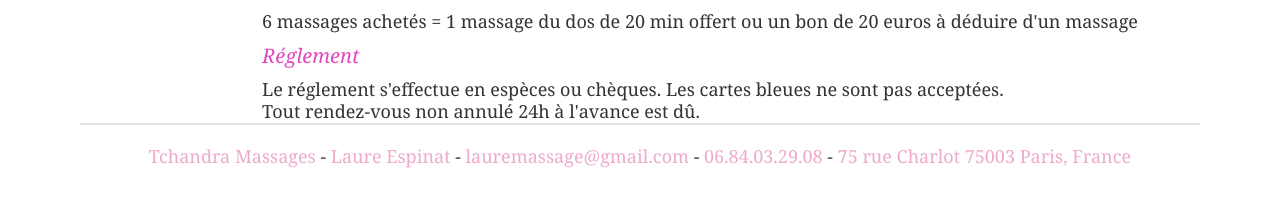
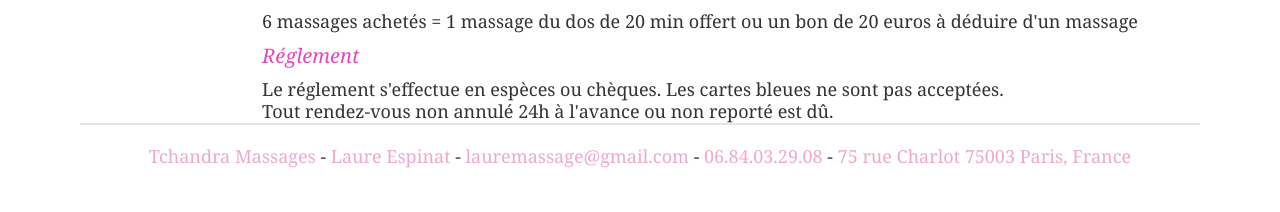
Before and after one commit to enrjphabricator/tchandra, a Jekyll site: the page built from _posts/2013-01-01-tarif.html, in a window 1280 px wide. Shown: the part 1113-1325 px from the top of the page. Built offline with Jekyll 4.4.1, drawn with Linux system fonts in a browser that asks for light colours.

Commit message:
Update 2013-01-01-tarif.html

```diff
--- a/_posts/2013-01-01-tarif.html
+++ b/_posts/2013-01-01-tarif.html
@@ -77,4 +77,4 @@
 <p>6 massages achetés = 1 massage du dos de 20 min offert ou un bon de 20 euros à déduire d'un massage</p>
 <h2>Réglement</h2>
 <p>Le réglement s'effectue en espèces ou chèques. Les cartes bleues ne sont pas acceptées. </p>
-<p>Tout rendez-vous non annulé 24h à l'avance est dû.</p>
+<p>Tout rendez-vous non annulé 24h à l'avance ou non reporté est dû.</p>
```
